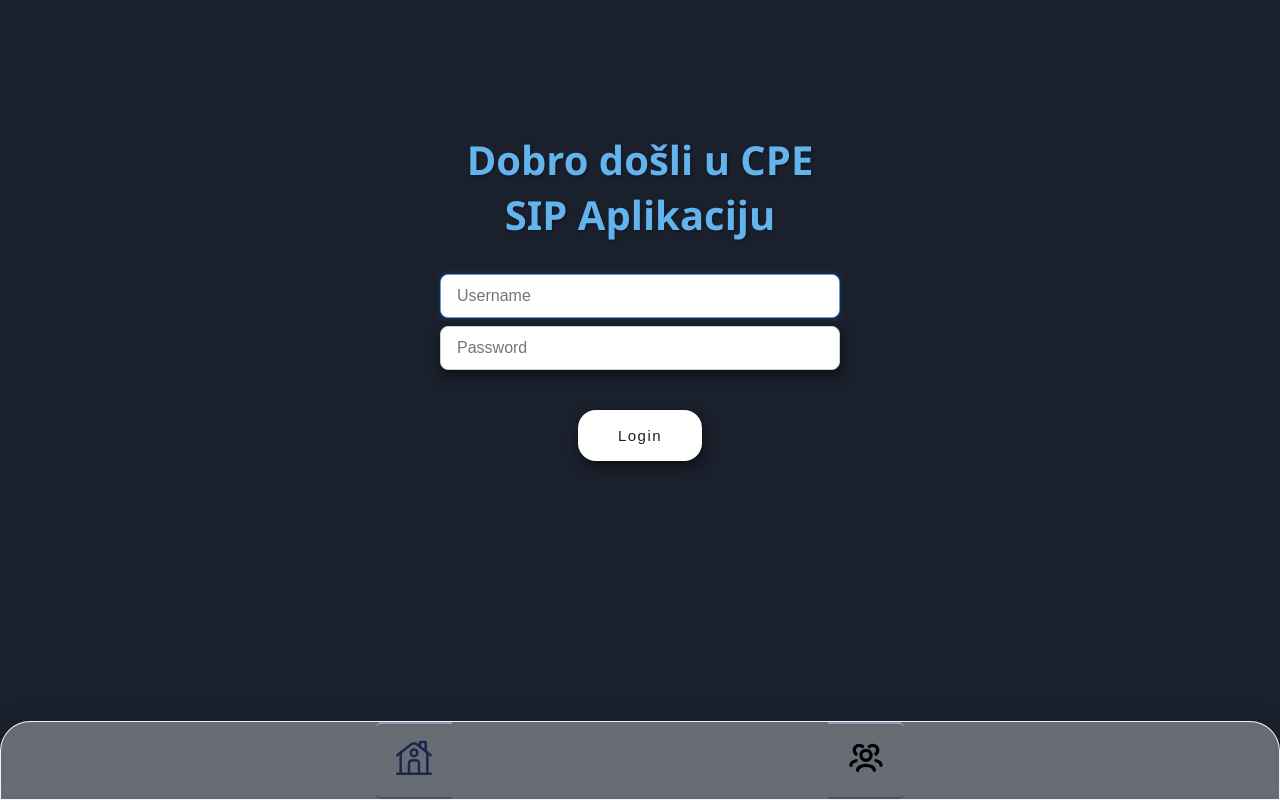
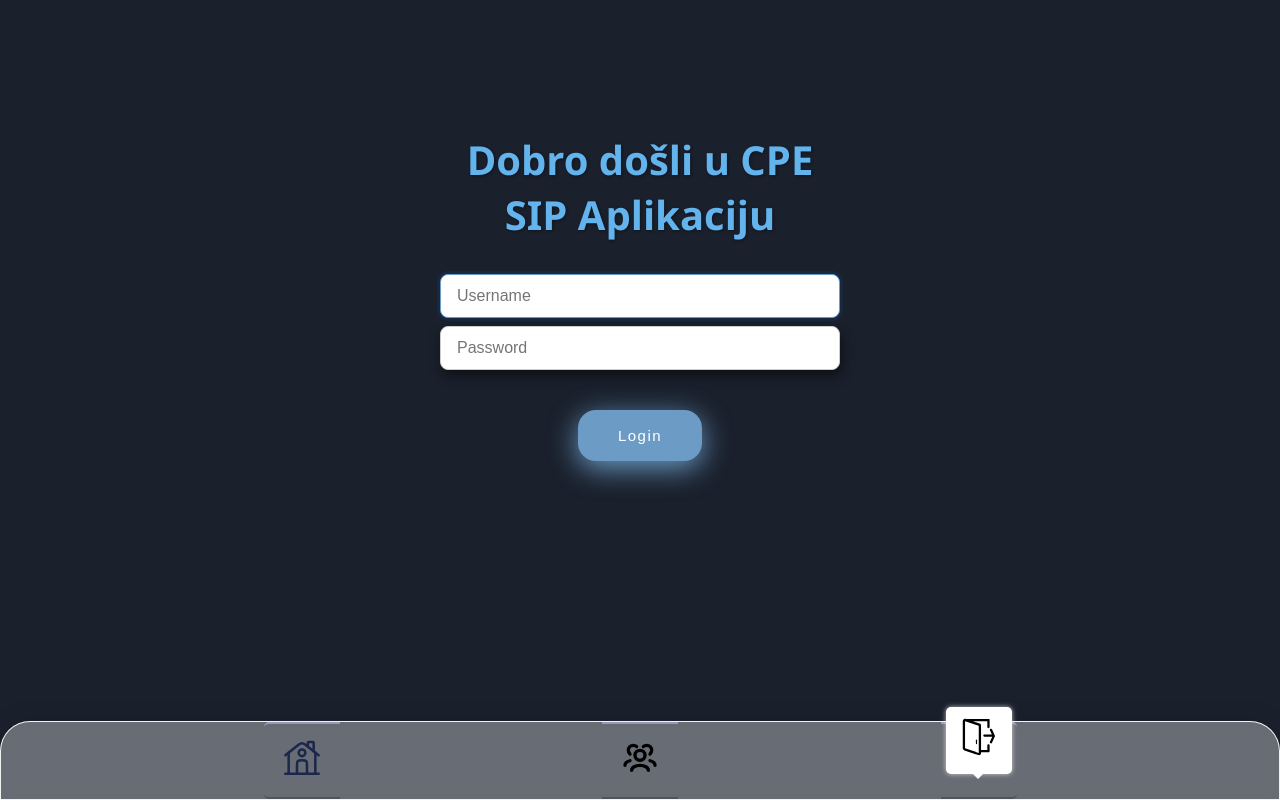
Before and after one commit to zorandasc/cpe_sip_app, a Next.js app: page /login in a window 1280 px wide. Built offline with nearby package versions, Linux system fonts and the light colour scheme.

Commit message:
added logout function

```diff
--- a/src/app/api/login/route.js
+++ b/src/app/api/login/route.js
@@ -46,13 +46,13 @@ export async function POST(req) {
     { id: user.id, username: user.username, role: user.role },
     JWT_SECRET,
     {
-      expiresIn: "1h",
+      expiresIn: "30min",
     }
   );
 
   //POSALJI FRONTENDU VALIDAN TOKEN UNUTAR HEADERA
   const response = NextResponse.json({
-    message: "Login successful",
+    message: `Dobro došli ${user.username}`,
     user: { id: user.id, username: user.username, role: user.role },
   });
   response.cookies.set("token", token, {
--- /dev/null
+++ b/src/app/api/logout/route.js
@@ -0,0 +1,25 @@
+import { NextResponse } from "next/server";
+
+const JWT_SECRET = process.env.JWT_SECRET;
+
+//While deleting the cookie prevents the browser from sending the token,
+//the JWT itself remains cryptographically valid until its expiresIn time.
+// If a malicious actor somehow obtained the JWT before the user logged out,
+// they could still use that token to access protected resources until it
+// naturally expires.
+
+export async function POST(req) {
+  const response = NextResponse.json({ message: "Logout successful" });
+
+  response.cookies.set("token", "", {
+    httpOnly: true,
+    secure: process.env.NODE_ENV === "production",
+    sameSite: "strict",
+    path: "/",
+    expires: new Date(0), // Set expiration to a past date
+    // OR use maxAge: 0, which also tells the browser to delete it immediately
+    // maxAge: 0,
+  });
+
+  return response;
+}
--- a/src/app/login/page.jsx
+++ b/src/app/login/page.jsx
@@ -41,7 +41,7 @@ export default function LoginPage() {
       });
       setTimeout(() => {
         router.push("/");
-      }, 2000);
+      }, 1500);
     } catch (err) {
       console.log("Something went wrong", err);
       setError("Something went wrong");
--- a/src/app/login/page.module.css
+++ b/src/app/login/page.module.css
@@ -63,26 +63,27 @@
   border-radius: 18px;
   cursor: pointer;
   border: 0;
-  background-color: white;
-  box-shadow: 2px 6px 12px rgba(0, 0, 0, .5);
+  background-color: #6c9cc6;
+  color: hsl(0, 0%, 100%);
+  box-shadow: #6c9cc6 0px 7px 29px 0px;
   letter-spacing: 1.5px;
   font-size: 15px;
   transition: all 0.5s ease;
-  color: #1a202c;
+
 }
 
 .loginButton:hover {
   letter-spacing: 3px;
-  background-color: #6c9cc6;
-  color: hsl(0, 0%, 100%);
-  box-shadow: #6c9cc6 0px 7px 29px 0px;
+  background-color: white;
+  box-shadow: 2px 6px 12px rgba(0, 0, 0, .5);
+  color: #1a202c;
 }
 
 .loginButton:active {
   letter-spacing: 3px;
-  background-color: #6c9cc6;
-  color: hsl(0, 0%, 100%);
-  box-shadow: #6c9cc6 0px 0px 0px 0px;
+  background-color: white;
+  box-shadow: 2px 6px 12px rgba(0, 0, 0, .5);
+  color: #1a202c;
   transform: translateY(10px);
   transition: 100ms;
 }
--- a/src/app/users/page.jsx
+++ b/src/app/users/page.jsx
@@ -36,6 +36,8 @@ export default function UsersPage() {
 
     fetchUsers(); // Call the fetch function when the component mounts
   }, []); // Empty dependency array means this effect runs once after the initial render
+
+  const handleNewUserForm = () => {};
 
   if (loading) {
     return (
@@ -82,6 +84,9 @@ export default function UsersPage() {
             </table>
           </div>
         )}
+        <button onClick={handleNewUserForm} className={styles.loginButton}>
+          Novi korisnik
+        </button>
       </div>
     </div>
   );
--- a/src/app/users/page.module.css
+++ b/src/app/users/page.module.css
@@ -116,3 +116,33 @@
 .tableRow:last-child .tableCell {
   border-bottom: none;
 }
+
+.loginButton {
+  margin-top: 2rem;
+  padding: 17px 40px;
+  border-radius: 18px;
+  cursor: pointer;
+  border: 0;
+  background-color: white;
+  box-shadow: 2px 6px 12px rgba(0, 0, 0, .5);
+  letter-spacing: 1.5px;
+  font-size: 15px;
+  transition: all 0.5s ease;
+  color: #1a202c;
+}
+
+.loginButton:hover {
+  letter-spacing: 3px;
+  background-color: #6c9cc6;
+  color: hsl(0, 0%, 100%);
+  box-shadow: #6c9cc6 0px 7px 29px 0px;
+}
+
+.loginButton:active {
+  letter-spacing: 3px;
+  background-color: #6c9cc6;
+  color: hsl(0, 0%, 100%);
+  box-shadow: #6c9cc6 0px 0px 0px 0px;
+  transform: translateY(10px);
+  transition: 100ms;
+}
--- /dev/null
+++ b/src/components/ExitIcon.jsx
@@ -0,0 +1,22 @@
+const ExitIcon = ({ className, ...props }) => (
+  <svg
+    className={className}
+    xmlns="http://www.w3.org/2000/svg"
+    fill="#000000"
+    version="1.1"
+    id="Layer_1"
+    width="40px"
+    height="40px"
+    viewBox="0 0 70 70"
+
+    {...props}
+  >
+    <g>
+      <path d="M62.666,32.316L57.758,21.53c-0.457-1.007-1.646-1.449-2.648-0.992c-1.006,0.457-1.45,1.644-0.992,2.648l3.365,7.397   H44.481c-1.104,0-2,0.896-2,2s0.896,2,2,2h13.69l-4.055,8.912c-0.458,1.004-0.014,2.191,0.992,2.648   c0.269,0.121,0.55,0.18,0.827,0.18c0.76,0,1.486-0.436,1.821-1.172l4.939-10.855c0.104-0.196,0.172-0.407,0.206-0.625   C62.988,33.207,62.901,32.726,62.666,32.316z" />
+      <path d="M51.583,47.577c-1.104,0-2,0.895-2,2v8.006h-11V15.269c0-1.722-0.81-3.25-2.445-3.795L24.536,7.583h25.047v9.994   c0,1.104,0.896,2,2,2s2-0.896,2-2v-12c0-1.104,0.003-1.994-1.102-1.994H12.609l-0.325-0.109c-0.413-0.138-0.694-0.205-1.119-0.205   c-0.829,0-1.94,0.258-2.63,0.755C7.492,4.776,6.583,5.983,6.583,7.269v47.572c0,1.721,1.393,3.25,3.026,3.795l24.146,8   c0.413,0.137,0.913,0.205,1.337,0.205c0.83,0,1.395-0.258,2.084-0.756c1.043-0.752,1.407-1.959,1.407-3.244v-1.258h13.898   c1.104,0,1.102-0.902,1.102-2.006v-10C53.583,48.472,52.688,47.577,51.583,47.577z M34.583,62.841l-24-8V7.583V7.504L10.8,7.345   l23.783,7.924V62.841z" />
+      <path d="M30.583,47.577c0.553,0,1-0.447,1-1v-6c0-0.553-0.447-1-1-1s-1,0.447-1,1v6C29.583,47.13,30.03,47.577,30.583,47.577z" />
+    </g>
+  </svg>
+);
+
+export default ExitIcon;
--- a/src/components/HomeIcon.jsx
+++ b/src/components/HomeIcon.jsx
@@ -1,5 +1,6 @@
 const HomeIcon = ({ className, ...props }) => (
   <svg
+    className={className}
     xmlns="http://www.w3.org/2000/svg"
     width="40px"
     height="40px"
--- a/src/components/NavbarBottom.jsx
+++ b/src/components/NavbarBottom.jsx
@@ -2,13 +2,37 @@
 import React from "react";
 import styles from "./navbarBottom.module.css"; // Adjust the path as necessary
 import Link from "next/link";
+import { useRouter } from "next/navigation";
 import { usePathname } from "next/navigation";
 
 import HomeIcon from "./HomeIcon";
 import UsersIcon from "./UsersIcon";
+import ExitIcon from "./ExitIcon";
 
 const NavbarBottom = () => {
+  const router = useRouter();
   const pathname = usePathname();
+
+  //POSALJI REQUEST SERVERU DA OBRISE TOKEN
+  const handleLogout = async () => {
+    try {
+      const res = await fetch("/api/logout", {
+        method: "POST",
+        headers: {
+          "Content-Type": "application/json",
+        },
+      });
+
+      if (res.ok) {
+        // Redirect to login page or home page after successful logout
+        router.push("/login");
+      } else {
+        console.error("Logout failed");
+      }
+    } catch (error) {
+      console.error("Error during logout:", error);
+    }
+  };
 
   return (
     <nav className={styles.nav}>
@@ -30,6 +54,15 @@ const NavbarBottom = () => {
             <UsersIcon></UsersIcon>
           </Link>
         </li>
+        <li
+          className={`${styles.link} ${
+            pathname === "/login" ? styles.active : ""
+          }`}
+        >
+          <button onClick={handleLogout}>
+            <ExitIcon></ExitIcon>
+          </button>
+        </li>
       </ul>
     </nav>
   );
--- a/src/components/navbarBottom.module.css
+++ b/src/components/navbarBottom.module.css
@@ -49,7 +49,7 @@
     border-radius : 0 5px 5px 0;
   }
 
-  .link a {
+  .link a, .link button {
     display : block;
     padding : 10px 13px;
     font-size : 26px;
@@ -61,7 +61,12 @@
     transition : all .4s;
   }
 
-  .link:hover a {
+  .link button {
+    border: none;
+    background: none;
+  }
+
+  .link:hover a, .link:hover button {
     top   : -20px;
     color : #6c9cc6;
     background-color: #fff;
@@ -72,7 +77,7 @@
 
 
 
-  .link a:after {
+  .link a:after, .link button:after {
     display  : block;
     content  : '';
     position : absolute;
@@ -84,12 +89,12 @@
     transition   : all .4s;
   }
 
-  .link:hover a:after {
+  .link:hover a:after,.link:hover button:after {
     border-color : white transparent transparent transparent;
     transition   : all .4s;
   }
 
-  .active a {
+  .active a,  .active button {
     top   : -20px;
     color : #6c9cc6;
     background-color: #fff;
@@ -97,7 +102,7 @@
     transition : all .4s;
   }
 
-  .active a:after {
+  .active a:after,.active button:after {
     display  : block;
     content  : '';
     position : absolute;
@@ -109,7 +114,7 @@
     transition   : all .4s;
   }
 
-  .active a:after {
+  .active a:after,.active button:after {
     border-color : white transparent transparent transparent;
     transition   : all .4s;
   }
--- a/src/middleware.js
+++ b/src/middleware.js
@@ -18,7 +18,7 @@ export async function middleware(req) {
 
 export const config = {
   matcher: [
-    //"/", // protect root page
+    "/", // protect root page
     "/users", // protect users page
     "/api/save-config",
     "/api/users",
```
